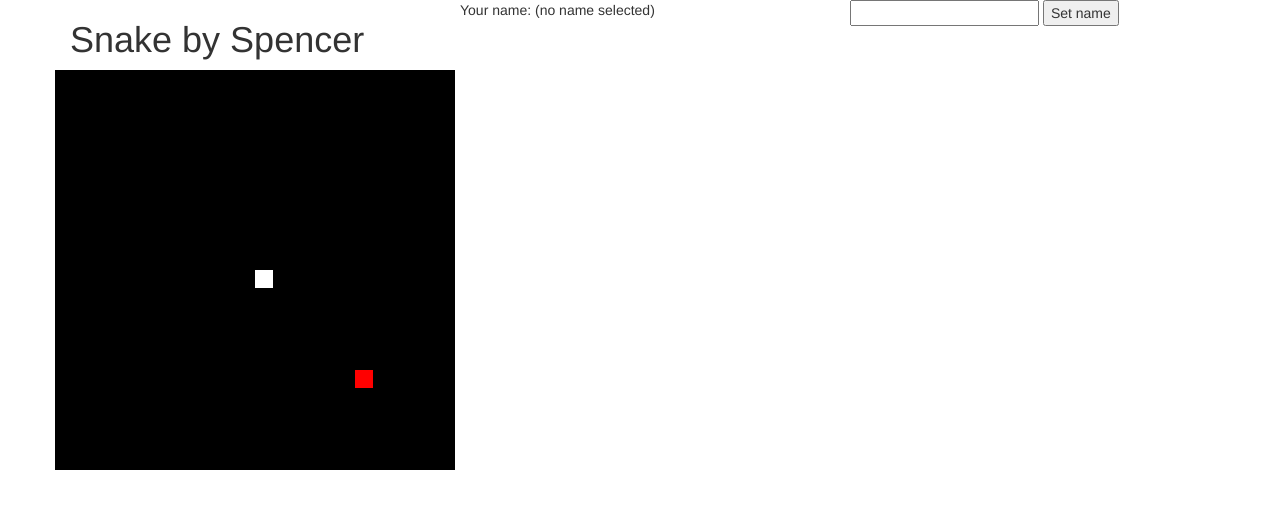
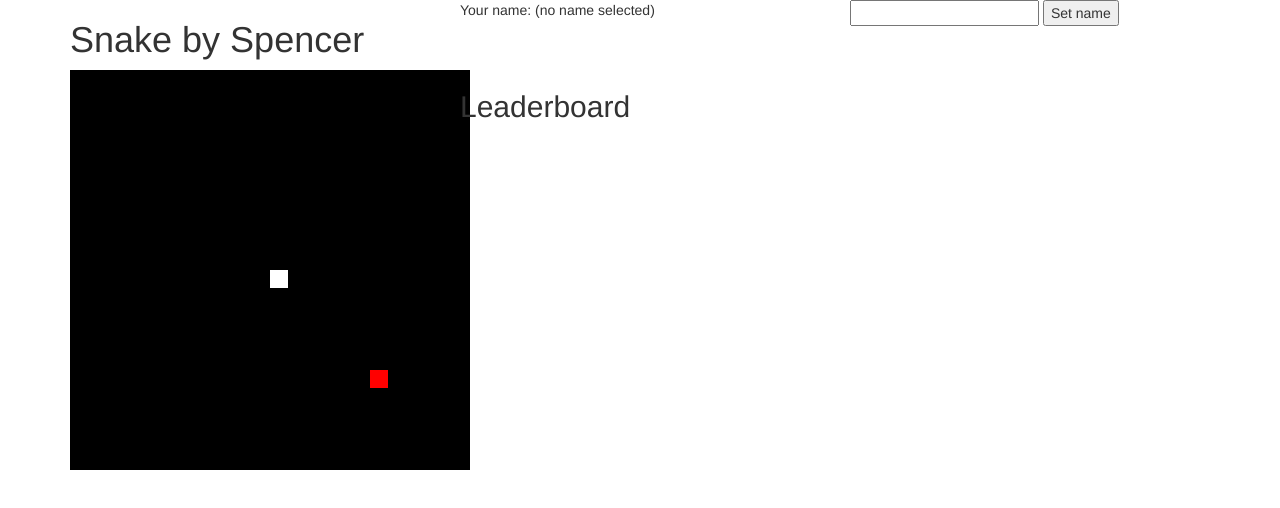
Before and after one commit to spencercz/snake, a plain HTML site: page index.html in a window 1280 px wide. Drawn offline with nearby package versions, Linux system fonts and the light colour scheme.

Commit message:
Update index.html

```diff
--- a/index.html
+++ b/index.html
@@ -17,8 +17,15 @@
     <div class="col-md-4"><input id="name"> <button id="setname">Set name</button></div>
   </div>
   <div class="row">
-    <canvas id="game" width="400" height="400">
-    </canvas>
+    <div class="col-md-4">
+      <canvas id="game" width="400" height="400">
+      </canvas>
+    </div>
+    <div class="col-md-4">
+      <h2>Leaderboard</h2>
+      <span id="scores">
+      </span>
+    </div>
   </div>
 </div>
 </body>
```
